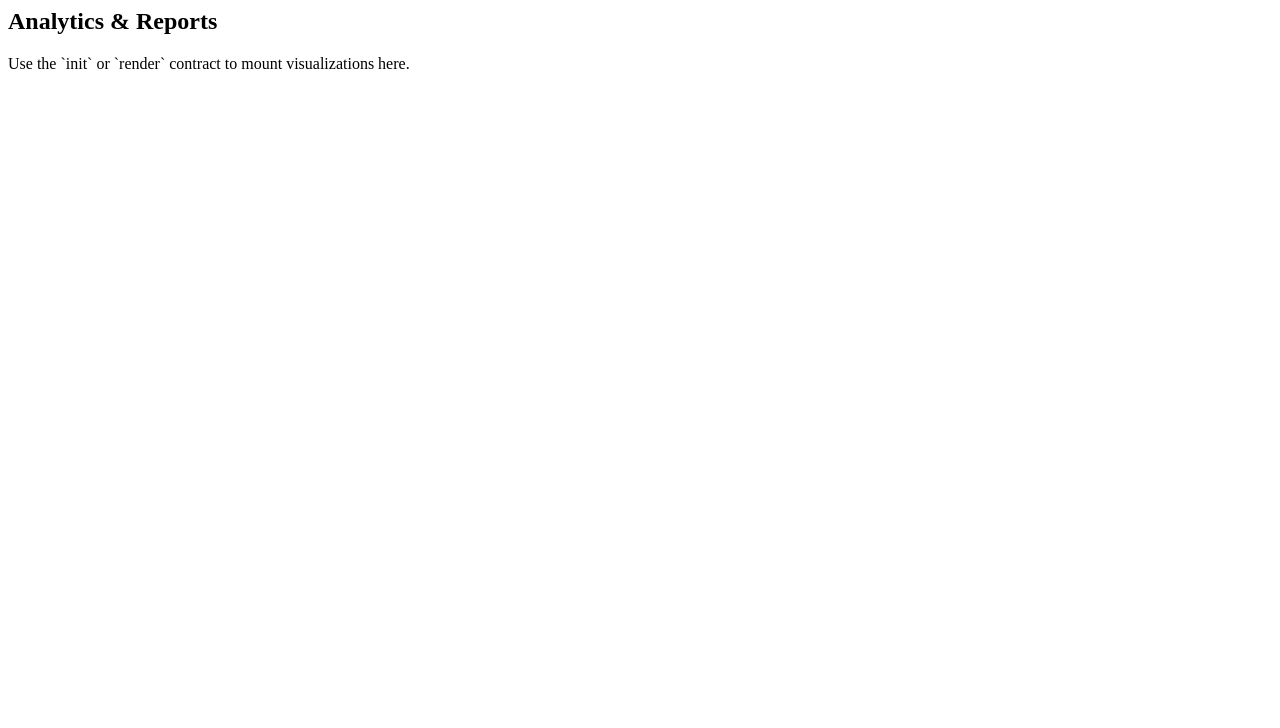
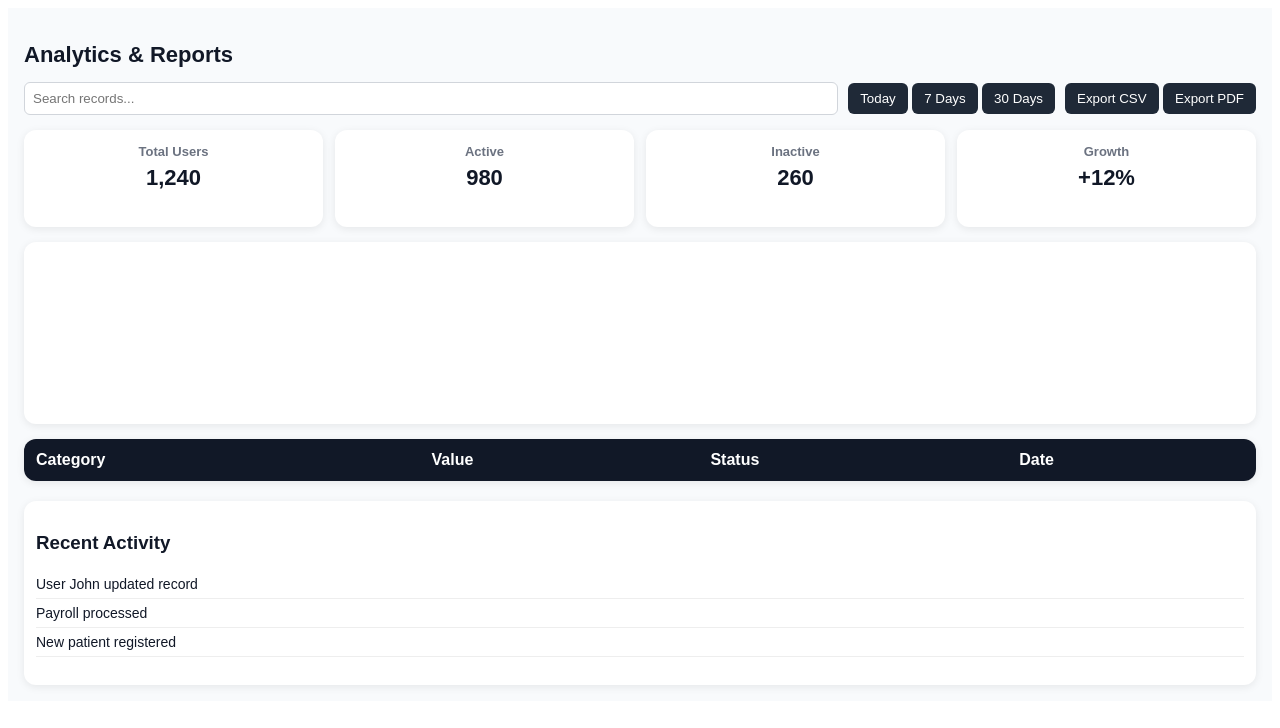
Before and after one commit to Billyboit/Moducare, a website: page features/analytics-reports/template.html in a window 1280 px wide. Drawn offline with nearby package versions, Linux system fonts and the light colour scheme.

Commit message:
analytic report made
first feature commit

```diff
--- a/features/analytics-reports/styles.css
+++ b/features/analytics-reports/styles.css
@@ -1,2 +1,173 @@
-/* Analytics scaffold styles */
-.feature-analytics { padding:12px }
+
+/* =========================
+   GLOBAL CONTAINER
+========================= */
+#analytics-container {
+  padding: 16px;
+  font-family: Arial, sans-serif;
+  background: #f8fafc;
+  color: #111827;
+}
+
+/* Title */
+#analytics-container h2 {
+  margin-bottom: 14px;
+  font-size: 22px;
+}
+
+/* =========================
+   CONTROLS (SEARCH + FILTERS + EXPORT)
+========================= */
+.analytics-controls {
+  display: flex;
+  flex-wrap: wrap;
+  gap: 10px;
+  margin-bottom: 15px;
+  align-items: center;
+}
+
+#search-input {
+  flex: 1;
+  min-width: 200px;
+  padding: 8px;
+  border: 1px solid #d1d5db;
+  border-radius: 6px;
+}
+
+.filters button,
+.exports button {
+  padding: 8px 12px;
+  border: none;
+  border-radius: 6px;
+  background: #1f2937;
+  color: white;
+  cursor: pointer;
+  transition: 0.2s;
+}
+
+.filters button:hover,
+.exports button:hover {
+  background: #374151;
+}
+
+/* =========================
+   KPI CARDS
+========================= */
+.cards {
+  display: grid;
+  grid-template-columns: repeat(auto-fit, minmax(180px, 1fr));
+  gap: 12px;
+  margin: 15px 0;
+}
+
+.card {
+  background: white;
+  padding: 14px;
+  border-radius: 12px;
+  box-shadow: 0 2px 8px rgba(0,0,0,0.08);
+  text-align: center;
+  transition: transform 0.2s ease;
+}
+
+.card:hover {
+  transform: translateY(-4px);
+}
+
+.card h3 {
+  font-size: 13px;
+  color: #6b7280;
+  margin: 0;
+}
+
+.card p {
+  font-size: 22px;
+  font-weight: bold;
+  margin-top: 6px;
+  color: #111827;
+}
+
+/* =========================
+   CHART AREA
+========================= */
+#chart-area {
+  background: white;
+  padding: 14px;
+  border-radius: 12px;
+  margin: 15px 0;
+  box-shadow: 0 2px 8px rgba(0,0,0,0.08);
+}
+
+/* =========================
+   TABLE
+========================= */
+#analytics-table {
+  width: 100%;
+  border-collapse: collapse;
+  background: white;
+  border-radius: 12px;
+  overflow: hidden;
+  box-shadow: 0 2px 8px rgba(0,0,0,0.08);
+}
+
+#analytics-table thead {
+  background: #111827;
+  color: white;
+}
+
+#analytics-table th,
+#analytics-table td {
+  padding: 12px;
+  text-align: left;
+}
+
+#analytics-table tbody tr {
+  border-bottom: 1px solid #eee;
+}
+
+#analytics-table tbody tr:hover {
+  background: #f3f4f6;
+}
+
+/* =========================
+   STATUS COLORS
+========================= */
+.status-good {
+  color: green;
+  font-weight: bold;
+}
+
+.status-warning {
+  color: orange;
+  font-weight: bold;
+}
+
+.status-bad {
+  color: red;
+  font-weight: bold;
+}
+
+/* =========================
+   ACTIVITY LOG
+========================= */
+#activity-log {
+  margin-top: 20px;
+  background: white;
+  padding: 12px;
+  border-radius: 12px;
+  box-shadow: 0 2px 8px rgba(0,0,0,0.08);
+}
+
+#activity-log h3 {
+  margin-bottom: 8px;
+}
+
+#activity-log ul {
+  list-style: none;
+  padding-left: 0;
+}
+
+#activity-log li {
+  padding: 6px 0;
+  border-bottom: 1px solid #eee;
+  font-size: 14px;
+}
--- a/features/analytics-reports/template.html
+++ b/features/analytics-reports/template.html
@@ -1,4 +1,106 @@
-<section class="feature-analytics">
-  <header><h2>Analytics & Reports</h2></header>
-  <div id="analytics-root">Use the `init` or `render` contract to mount visualizations here.</div>
+<!DOCTYPE html>
+<html lang="en">
+<head>
+  <meta charset="UTF-8">
+  <meta name="viewport" content="width=device-width, initial-scale=1.0">
+
+  <title>Analytics & Reports</title>
+
+  <!-- 🎨 CSS -->
+  <link rel="stylesheet" href="styles.css">
+
+  <!-- 📊 Chart.js -->
+  <script src="https://cdn.jsdelivr.net/npm/chart.js"></script>
+</head>
+
+<body>
+
+<section id="analytics-container">
+
+  <!-- 🏷 HEADER -->
+  <h2>Analytics & Reports</h2>
+
+  <!-- 🔍 FILTERS + SEARCH -->
+  <div class="analytics-controls">
+
+    <input type="text" id="search-input" placeholder="Search records..." />
+
+    <div class="filters">
+      <button data-range="today">Today</button>
+      <button data-range="7d">7 Days</button>
+      <button data-range="30d">30 Days</button>
+    </div>
+
+    <div class="exports">
+      <button id="export-csv">Export CSV</button>
+      <button id="export-pdf">Export PDF</button>
+    </div>
+
+  </div>
+
+  <!-- 📊 KPI SUMMARY CARDS -->
+  <div class="cards">
+
+    <div id="kpi-users" class="card">
+      <h3>Total Users</h3>
+      <p>1,240</p>
+    </div>
+
+    <div id="kpi-active" class="card">
+      <h3>Active</h3>
+      <p>980</p>
+    </div>
+
+    <div id="kpi-inactive" class="card">
+      <h3>Inactive</h3>
+      <p>260</p>
+    </div>
+
+    <div id="kpi-growth" class="card">
+      <h3>Growth</h3>
+      <p>+12%</p>
+    </div>
+
+  </div>
+
+  <!-- 📈 TRENDS / CHARTS -->
+  <div id="chart-area">
+    <canvas id="analytics-chart"></canvas>
+  </div>
+
+  <!-- 📋 MAIN DATA TABLE -->
+  <table id="analytics-table">
+
+    <thead>
+      <tr>
+        <th>Category</th>
+        <th>Value</th>
+        <th>Status</th>
+        <th>Date</th>
+      </tr>
+    </thead>
+
+    <tbody></tbody>
+
+  </table>
+
+  <!-- 🔄 RECENT ACTIVITY LOG -->
+  <div id="activity-log">
+
+    <h3>Recent Activity</h3>
+
+    <ul>
+      <li>User John updated record</li>
+      <li>Payroll processed</li>
+      <li>New patient registered</li>
+    </ul>
+
+  </div>
+
 </section>
+
+<!-- ⚙️ JS -->
+<script type="module" src="index.js"></script>
+
+</body>
+</html>
--- a/src/data/users.json
+++ b/src/data/users.json
@@ -1,4 +1,5 @@
 [
   { "id": 1, "name": "Alice Admin", "email": "alice@acme.org", "role": "admin" },
   { "id": 2, "name": "Bob Staff", "email": "bob@acme.org", "role": "staff" }
+    { "id": 2, "name": "korir451", "email": "bkipkorir451@gmail.com", "role": "staff" }
 ]
```
